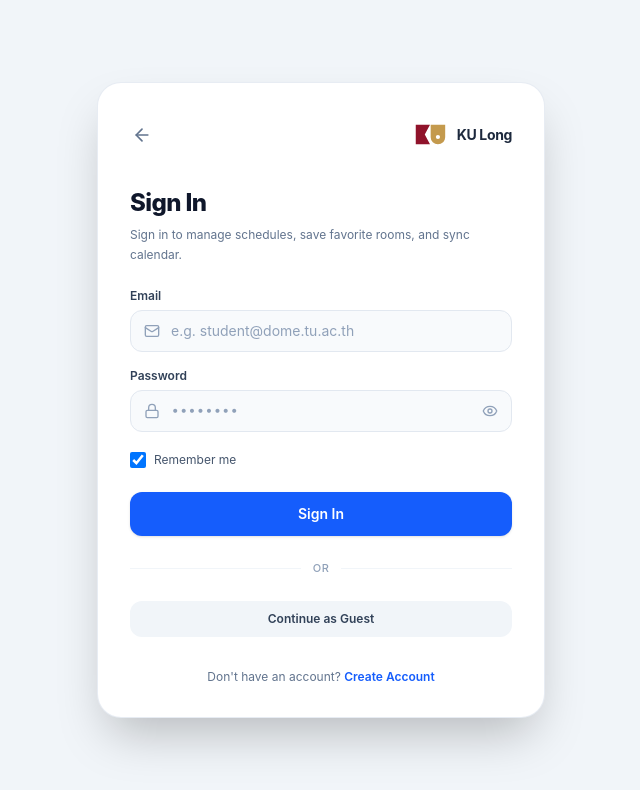
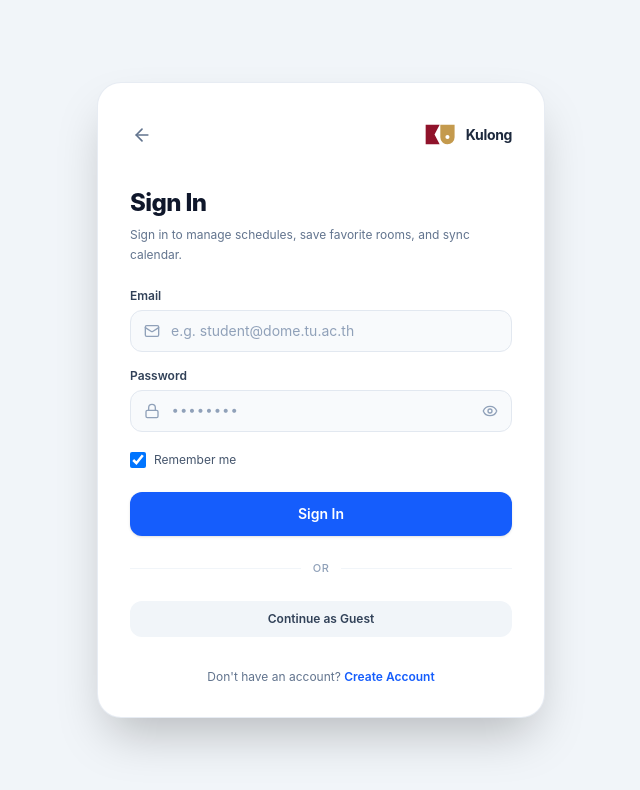
Before and after one commit to Gikeeeeeee/CS361_G06, a React (Vite) app in the folder frontend/: page /signup in a window 1280 px wide. Both pictures are taken after a click on the button 461 px from the left and 116 px from the top of the page. Shown: the top 790 px of the page, without its empty margins (319-959 px from the left). Built offline with nearby package versions, Linux system fonts and the light colour scheme; no server answers.

Commit message:
feat(auth): remove staff option from signup and force default student role

```diff
--- a/frontend/src/features/admin/components/AdminSidebar.tsx
+++ b/frontend/src/features/admin/components/AdminSidebar.tsx
@@ -16,8 +16,11 @@ export function AdminSidebar() {
   return (
     <aside className="w-64 bg-white border-r border-slate-200 flex flex-col h-screen fixed left-0 top-0">
       <div className="h-16 px-6 flex items-center gap-3 border-b border-slate-200 shrink-0">
-        <img src="/ku_long_logo.svg" alt="KU Long" className="w-8 h-8" />
-        <span className="font-bold text-lg text-slate-800">KU Long</span>
+        <svg viewBox="0 0 400 300" className="w-8 h-8 shrink-0" fill="none" xmlns="http://www.w3.org/2000/svg">
+          <polygon points="50,40 200,40 145,145 200,250 50,250" fill="#90132B" />
+          <path fillRule="evenodd" fill="#C49A4D" d="M 207,40 L 360,40 L 360,173.5 A 76.5,76.5 0 0,1 207,173.5 Z M 283.5,150 A 22,22 0 1,0 283.5,194 A 22,22 0 1,0 283.5,150 Z" />
+        </svg>
+        <span className="font-bold text-lg text-slate-800">Kulong</span>
         <span className="text-xs bg-blue-100 text-blue-700 px-2 py-0.5 rounded-full font-semibold">
           ADMIN
         </span>
--- a/frontend/src/features/auth/components/LoginForm.tsx
+++ b/frontend/src/features/auth/components/LoginForm.tsx
@@ -61,8 +61,11 @@ export const LoginForm: React.FC = () => {
           </button>
 
           <div className="flex items-center gap-2">
-            <img src="/ku_long_logo.svg" alt="KU Long" className="h-7 w-auto object-contain" />
-            <span className="font-bold text-sm text-slate-800 tracking-tight">KU Long</span>
+            <svg viewBox="0 0 400 300" className="h-7 w-auto shrink-0" fill="none" xmlns="http://www.w3.org/2000/svg">
+              <polygon points="50,40 200,40 145,145 200,250 50,250" fill="#90132B" />
+              <path fillRule="evenodd" fill="#C49A4D" d="M 207,40 L 360,40 L 360,173.5 A 76.5,76.5 0 0,1 207,173.5 Z M 283.5,150 A 22,22 0 1,0 283.5,194 A 22,22 0 1,0 283.5,150 Z" />
+            </svg>
+            <span className="font-bold text-sm text-slate-800 tracking-tight">Kulong</span>
           </div>
         </div>
 
--- a/frontend/src/features/auth/components/SignUpForm.tsx
+++ b/frontend/src/features/auth/components/SignUpForm.tsx
@@ -2,7 +2,6 @@ import React, { useState } from 'react';
 import { useNavigate, Link } from 'react-router-dom';
 import { useAuth } from '../context/AuthContext';
 import { User as UserIcon, Mail, Lock, Eye, EyeOff, AlertCircle, CheckCircle2, ArrowLeft, Loader2 } from 'lucide-react';
-import type { UserRole } from '../types/auth.types';
 
 export const SignUpForm: React.FC = () => {
   const { signUp, isLoading } = useAuth();
@@ -10,7 +9,6 @@ export const SignUpForm: React.FC = () => {
 
   const [fullName, setFullName] = useState('');
   const [email, setEmail] = useState('');
-  const [role, setRole] = useState<UserRole>('STUDENT');
   const [password, setPassword] = useState('');
   const [confirmPassword, setConfirmPassword] = useState('');
   const [showPassword, setShowPassword] = useState(false);
@@ -42,20 +40,16 @@ export const SignUpForm: React.FC = () => {
 
     setIsSubmitting(true);
     try {
-      const newUser = await signUp({
+      await signUp({
         full_name: fullName.trim(),
         email: email.trim().toLowerCase(),
         password,
-        role: role,
+        role: 'STUDENT',
       });
 
       setSuccessMessage('Account created successfully! Signing in...');
       setTimeout(() => {
-        if (newUser.role === 'STAFF' || newUser.role === 'ADMIN') {
-          navigate('/admin/schedules/manage', { replace: true });
-        } else {
-          navigate('/', { replace: true });
-        }
+        navigate('/', { replace: true });
       }, 1000);
     } catch (err: any) {
       setErrorMessage(err?.message || 'Sign up failed. Please try again.');
@@ -79,8 +73,11 @@ export const SignUpForm: React.FC = () => {
           </button>
 
           <div className="flex items-center gap-2">
-            <img src="/ku_long_logo.svg" alt="KU Long" className="h-7 w-auto object-contain" />
-            <span className="font-bold text-sm text-slate-800 tracking-tight">KU Long</span>
+            <svg viewBox="0 0 400 300" className="h-7 w-auto shrink-0" fill="none" xmlns="http://www.w3.org/2000/svg">
+              <polygon points="50,40 200,40 145,145 200,250 50,250" fill="#90132B" />
+              <path fillRule="evenodd" fill="#C49A4D" d="M 207,40 L 360,40 L 360,173.5 A 76.5,76.5 0 0,1 207,173.5 Z M 283.5,150 A 22,22 0 1,0 283.5,194 A 22,22 0 1,0 283.5,150 Z" />
+            </svg>
+            <span className="font-bold text-sm text-slate-800 tracking-tight">Kulong</span>
           </div>
         </div>
 
@@ -109,36 +106,6 @@ export const SignUpForm: React.FC = () => {
 
         {/* Form */}
         <form onSubmit={handleSubmit} className="space-y-3.5">
-          {/* Role Selection Tabs */}
-          <div>
-            <label className="block text-xs font-semibold text-slate-700 mb-1.5">
-              Account Type
-            </label>
-            <div className="flex bg-slate-100 p-1 rounded-xl">
-              <button
-                type="button"
-                onClick={() => setRole('STUDENT')}
-                className={`flex-1 py-1.5 text-xs font-semibold rounded-lg transition-all cursor-pointer ${
-                  role === 'STUDENT'
-                    ? 'bg-white text-blue-600 shadow-xs'
-                    : 'text-slate-500 hover:text-slate-800'
-                }`}
-              >
-                Student
-              </button>
-              <button
-                type="button"
-                onClick={() => setRole('STAFF')}
-                className={`flex-1 py-1.5 text-xs font-semibold rounded-lg transition-all cursor-pointer ${
-                  role === 'STAFF'
-                    ? 'bg-white text-purple-600 shadow-xs'
-                    : 'text-slate-500 hover:text-slate-800'
-                }`}
-              >
-                Staff
-              </button>
-            </div>
-          </div>
 
           {/* Full Name */}
           <div>
--- a/frontend/src/features/auth/services/authService.ts
+++ b/frontend/src/features/auth/services/authService.ts
@@ -120,7 +120,7 @@ export const authService = {
       options: {
         data: {
           full_name: trimmedName,
-          role: role,
+          role: 'STUDENT',
         },
       },
     });
--- a/frontend/src/features/campus-explorer/components/layout/MobileHeader.tsx
+++ b/frontend/src/features/campus-explorer/components/layout/MobileHeader.tsx
@@ -47,14 +47,13 @@ export const MobileHeader: React.FC<MobileHeaderProps> = ({ config = HEADER_CONF
       <Link
         to="/"
         className="flex items-center gap-2.5 hover:opacity-85 transition-opacity"
-        title="KU Long Home"
+        title="Kulong Home"
       >
         {config.showLogo && (
-          <img
-            src="/ku_long_logo.svg"
-            alt="KU Long Logo"
-            className="h-8 w-auto object-contain"
-          />
+          <svg viewBox="0 0 400 300" className="h-8 w-auto shrink-0" fill="none" xmlns="http://www.w3.org/2000/svg">
+            <polygon points="50,40 200,40 145,145 200,250 50,250" fill="#90132B" />
+            <path fillRule="evenodd" fill="#C49A4D" d="M 207,40 L 360,40 L 360,173.5 A 76.5,76.5 0 0,1 207,173.5 Z M 283.5,150 A 22,22 0 1,0 283.5,194 A 22,22 0 1,0 283.5,150 Z" />
+          </svg>
         )}
         {config.title && (
           <h1 className="text-xl font-black text-slate-800 tracking-tight leading-none select-none">
```
